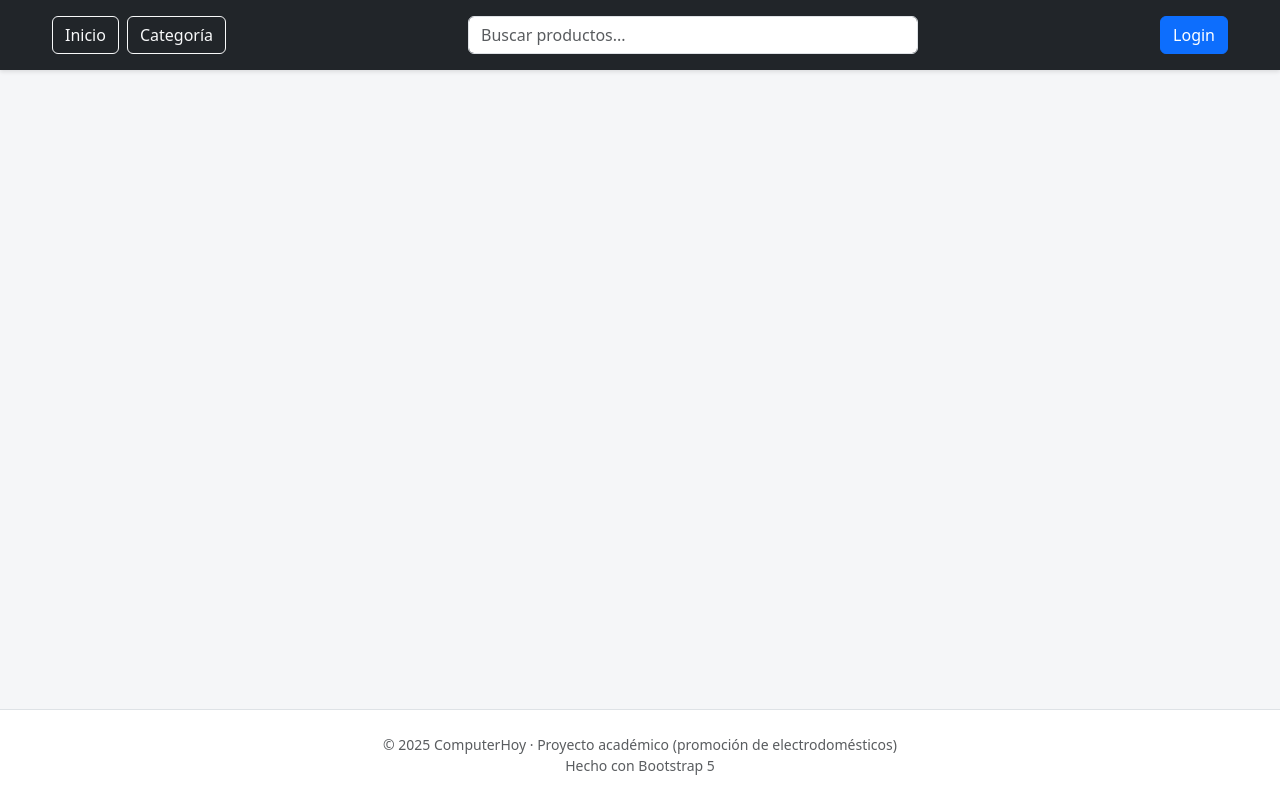
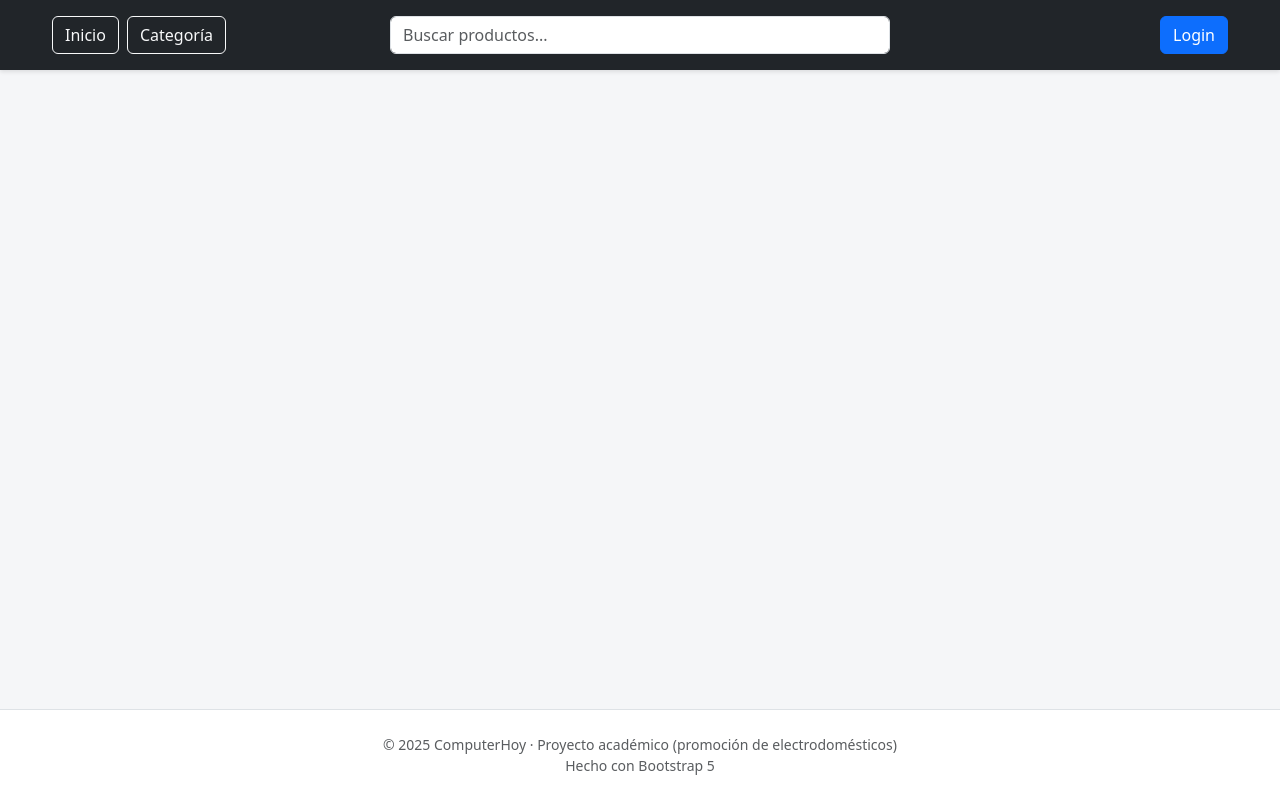
Before and after one commit to Orlandho/Sitio-web-ComputerHoy, a plain HTML site: page index.html in a window 1280 px wide. Drawn offline with nearby package versions, Linux system fonts and the light colour scheme.

Commit message:
fix(index.html, styles.css) Mejora el diseño de la barra de navegación, ajustando la disposición de los elementos y el formulario de búsqueda para una mejor usabilidad.

```diff
--- a/assets/css/styles.css
+++ b/assets/css/styles.css
@@ -59,11 +59,15 @@ footer {
 .navbar .container-fluid {
     max-width: 1200px;
     margin: 0 auto;
+    display: flex;
+    justify-content: space-between;
+    align-items: center;
+    gap: 1rem;
 }
 
-/* Ajuste para el formulario de búsqueda */
+/* Quita los estilos antiguos de form que ya no necesitamos */
 .navbar form {
-    max-width: 600px;
+    width: 100%;
 }
 
 /* Ajuste para el contenido principal */
--- a/index.html
+++ b/index.html
@@ -22,20 +22,22 @@
 <body>
   <!-- Barra de navegación fija -->
   <nav class="navbar navbar-expand-lg bg-dark navbar-dark fixed-top">
-    <div class="container-fluid d-flex justify-content-between align-items-center">
+    <div class="container-fluid">
       <!-- Botones lado izquierdo -->
-      <div class="d-flex">
+      <div class="navbar-nav me-auto" style="width: 200px;">
         <a class="btn btn-outline-light me-2" href="#">Inicio</a>
         <a class="btn btn-outline-light" href="#">Categoría</a>
       </div>
 
       <!-- Buscador centrado -->
-      <form class="d-flex justify-content-center flex-grow-1 mx-4">
-        <input class="form-control w-75" type="search" placeholder="Buscar productos..." aria-label="Buscar">
-      </form>
+      <div class="d-flex justify-content-center" style="width: 100%; max-width: 500px;">
+        <form class="w-100">
+          <input class="form-control" type="search" placeholder="Buscar productos..." aria-label="Buscar">
+        </form>
+      </div>
 
       <!-- Botón Login lado derecho -->
-      <div>
+      <div class="navbar-nav ms-auto" style="width: 200px; justify-content: flex-end;">
         <button class="btn btn-primary">Login</button>
       </div>
     </div>
```
